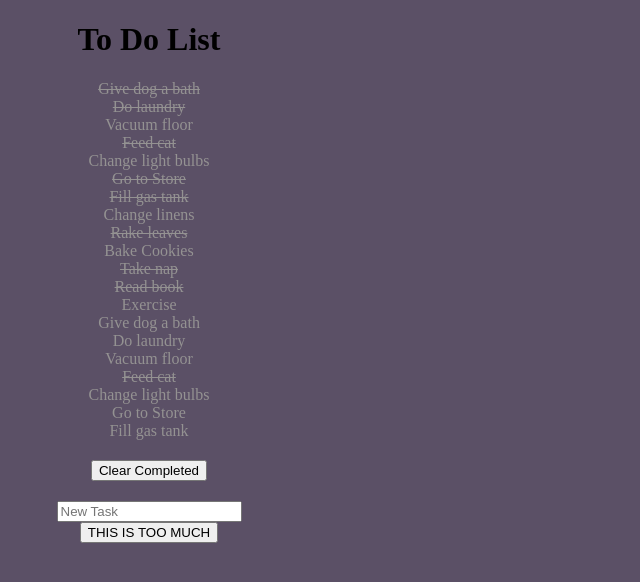
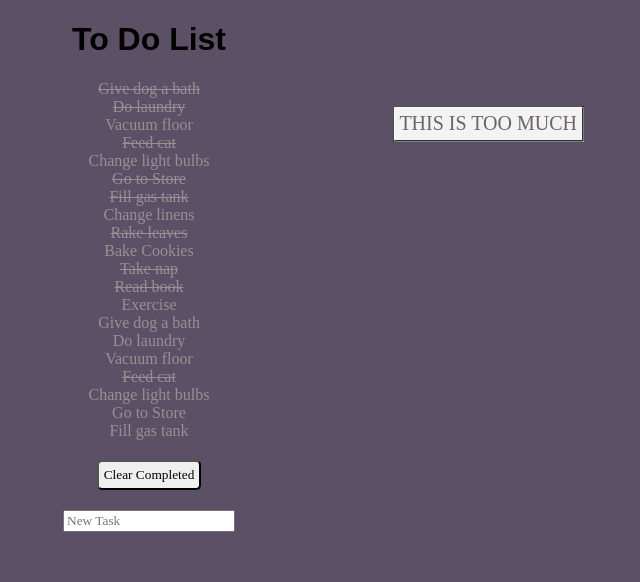
Before and after one commit to JillKlatt/ophirs-list, a React (Create React App) app: page / in a window 1280 px wide. Shown: the top 582 px of the page, without its empty margins (491-1131 px from the left). Built offline with nearby package versions, Linux system fonts and the light colour scheme.

Commit message:
Add styling

```diff
--- a/src/App.css
+++ b/src/App.css
@@ -36,3 +36,141 @@
     transform: rotate(360deg);
   }
 }
+
+button {
+  font-family: 'Kaisei HarunoUmi', serif;
+  padding: 5px;
+  margin: 5px;
+  border-radius: 5px;
+}
+
+#panic {
+  font-size: 20px;
+}
+
+#chill {
+  font-size: 15px;
+}
+
+input {
+  font-family: 'Kaisei HarunoUmi', serif;
+}
+
+h1 {
+  font-family: 'Poppins', sans-serif;
+}
+
+.glow-on-hover {
+  width: 220px;
+  height: 50px;
+  border: none;
+  outline: none;
+  color: #fff;
+  background: #111;
+  cursor: pointer;
+  z-index: 0;
+  border-radius: 10px;
+  position:absolute;
+  top: 100px;
+  right: 200px;
+}
+
+.glow-on-hover:before {
+  content: '';
+  background: linear-gradient(45deg, #ff0000, #ff7300, #fffb00, #48ff00, #00ffd5, #002bff, #7a00ff, #ff00c8, #ff0000);
+  position: absolute;
+  top: -2px;
+  left:-2px;
+  background-size: 400%;
+  z-index: -1;
+  filter: blur(5px);
+  width: calc(100% + 4px);
+  height: calc(100% + 4px);
+  animation: glowing 20s linear infinite;
+  opacity: 0;
+  transition: opacity .3s ease-in-out;
+  border-radius: 10px;
+}
+
+.glow-on-hover:active {
+  color: #000
+}
+
+.glow-on-hover:active:after {
+  background: transparent;
+}
+
+.glow-on-hover:hover:before {
+  opacity: 1;
+}
+
+.glow-on-hover:after {
+  z-index: -1;
+  content: '';
+  position: absolute;
+  width: 100%;
+  height: 100%;
+  background: #111;
+  left: 0;
+  top: 0;
+  border-radius: 10px;
+}
+
+@keyframes glowing {
+  0% { background-position: 0 0; }
+  50% { background-position: 400% 0; }
+  100% { background-position: 0 0; }
+}
+
+.btn-two {
+  color: rgb(73, 63, 63);
+  border-radius: 3px;
+  transition: all 0.5s;
+  position:absolute;
+  top: 100px;
+  right: 200px;
+}
+
+.btn-two span {
+  z-index: 2;
+  display: block;
+  position: absolute;
+  width: 100%;
+  height: 100%;
+}
+.btn-two::before {
+  content: '';
+  position: absolute;
+  top: 0;
+  left: 0;
+  width: 100%;
+  height: 100%;
+  z-index: 1;
+  transition: all 0.5s;
+  border: 1px solid rgba(255,255,255,0.2);
+  background-color: rgba(255,255,255,0.1);
+}
+.btn-two::after {
+  content: '';
+  position: absolute;
+  top: 0;
+  left: 0;
+  width: 100%;
+  height: 100%;
+  z-index: 1;
+  transition: all 0.5s;
+  border: 1px solid rgba(255,255,255,0.2);
+  background-color: rgba(255,255,255,0.1);
+}
+.btn-two:hover::before {
+  transform: rotate(-45deg);
+  background-color: rgba(255,255,255,0);
+}
+.btn-two:hover::after {
+  transform: rotate(45deg);
+  background-color: rgba(255,255,255,0);
+}
+
+.btn-two:hover {
+  cursor: crosshair;
+}
```
Also changed, not shown: src/components/db.json (added, +14 -0 lines).
